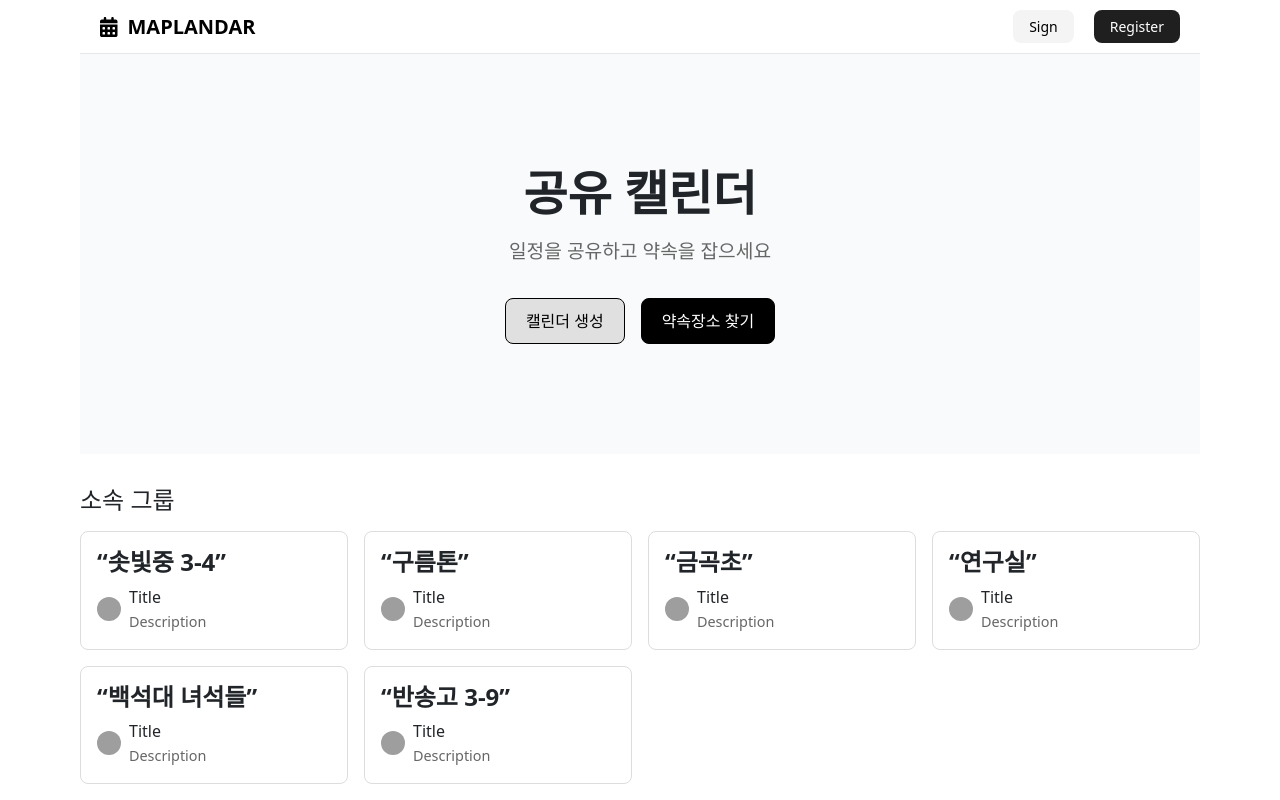
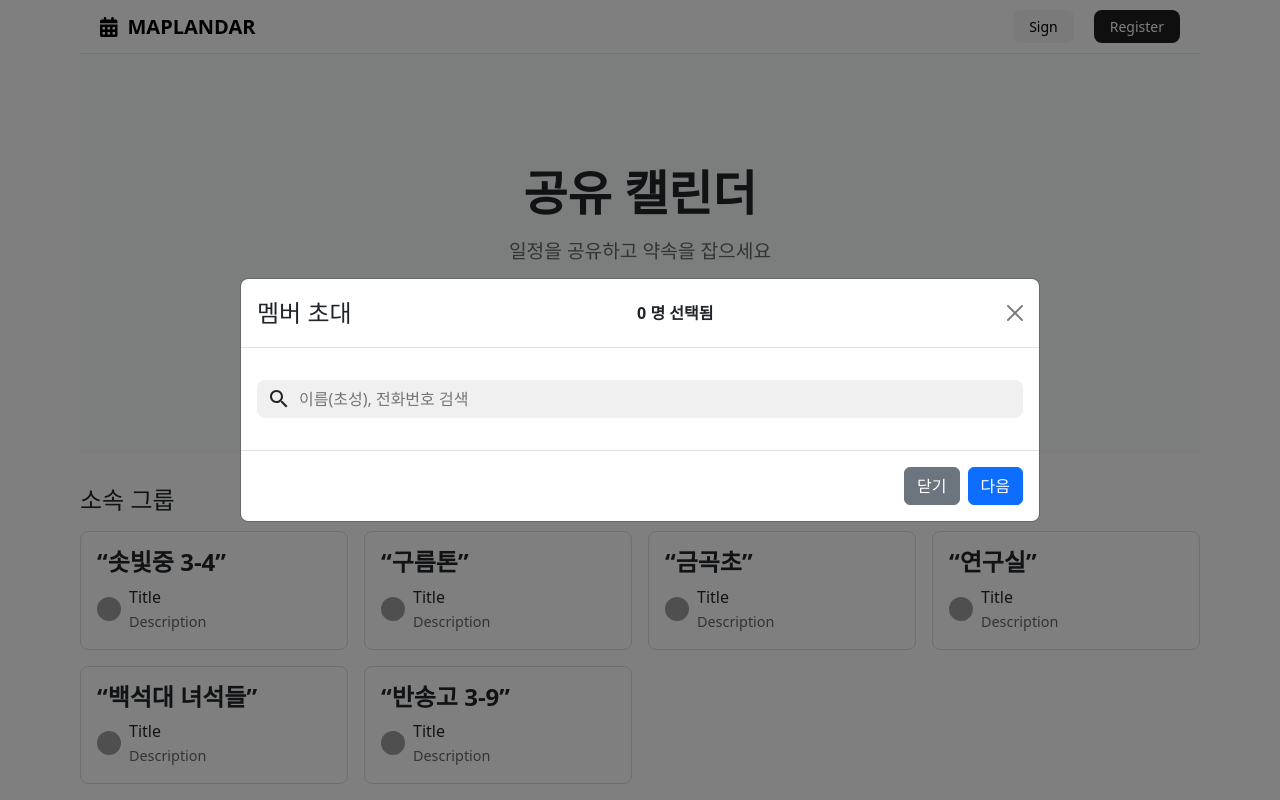
Before and after one commit to pyosunyoung/MAPLANDAR, a React (Create React App) app: page / in a window 1280 px wide. Both pictures are taken after a click on the button "캘린더 생성". Shown: the top 800 px of the page. Built offline with nearby package versions, Linux system fonts and the light colour scheme; grey boxes are pictures that could not be loaded.

Commit message:
캘린더 생성 작업중

```diff
--- a/src/pages/HomePage/HomePage.js
+++ b/src/pages/HomePage/HomePage.js
@@ -1,5 +1,7 @@
-import React from "react";
+import React, { useState } from "react";
+import { useSelector } from 'react-redux';
 import styled from "styled-components";
+import FriendModal from './Modal/FriendModal';
 
 const Container = styled.div`
 
@@ -98,6 +100,8 @@ const GroupCard = styled.div`
   }
 `;
 const HomePage = () => {
+  const [showModal,setShowModal] = useState(false);
+  const { rofile, friendsList} = useSelector((state)=>state.user);
   const dummyGroups = [
     "솟빛중 3-4",
     "구름톤",
@@ -106,13 +110,16 @@ const HomePage = () => {
     "백석대 녀석들",
     "반송고 3-9",
   ];
+  const handleCreateCalender = () => {
+    setShowModal(true);
+  }
   return (
     <Container>
     <TitleSection>
       <MainTitle>공유 캘린더</MainTitle>
       <SubTitle>일정을 공유하고 약속을 잡으세요</SubTitle>
       <ButtonGroup>
-        <button className="create">캘린더 생성</button>
+        <button className="create" onClick={handleCreateCalender}>캘린더 생성</button>
         <button className="search">약속장소 찾기</button>
       </ButtonGroup>
     </TitleSection>
@@ -137,6 +144,15 @@ const HomePage = () => {
         ))}
       </GroupGrid>
     </GroupSection>
+    <FriendModal
+  show={showModal}
+  handleClose={() => setShowModal(false)}
+  onNext={(selectedFriends) => {
+    console.log("선택된 친구들:", selectedFriends.map(f => f.id));
+    setShowModal(false);
+    // 다음 로직 처리
+  }}
+/>
   </Container>
 );
 };
--- /dev/null
+++ b/src/pages/HomePage/Modal/FriendModal.js
@@ -0,0 +1,160 @@
+import React, { useState } from 'react';
+import { useSelector } from 'react-redux';
+import { Modal, Button } from 'react-bootstrap';
+import { Person, Close, Search } from '@mui/icons-material';
+import styled from 'styled-components';
+
+const colors = ['#ff8a80', '#ffd180', '#ffff8d', '#ccff90', '#a7ffeb', '#80d8ff', '#b388ff'];
+
+const FriendModal = ({ show, handleClose, onNext }) => {
+  const { friendsList } = useSelector((state) => state.user);
+  const [searchTerm, setSearchTerm] = useState('');
+  const [selectedFriends, setSelectedFriends] = useState([]);
+
+  const toggleFriendSelection = (friend) => {
+    const exists = selectedFriends.find(f => f.userId === friend.userId);
+    if (exists) {
+      setSelectedFriends(selectedFriends.filter(f => f.userId !== friend.userId));
+    } else {
+      setSelectedFriends([...selectedFriends, friend]);
+    }
+  };
+
+  const handleRemove = (id) => {
+    setSelectedFriends(selectedFriends.filter(f => f.userId !== id));
+  };
+
+  const filteredFriends = friendsList?.filter(f =>
+    f.name.toLowerCase().includes(searchTerm.toLowerCase())
+  ) || [];
+
+  const getColor = (index) => colors[index % colors.length];
+
+  return (
+    <Modal show={show} onHide={handleClose} centered size="lg">
+      <Modal.Header closeButton>
+        <Modal.Title>멤버 초대</Modal.Title>
+        <div className="ms-auto fw-bold">{selectedFriends.length} 명 선택됨</div>
+      </Modal.Header>
+
+      <Modal.Body>
+        {/* Selected User Chips */}
+        <SelectedList>
+          {selectedFriends.map((user, i) => (
+            <Chip key={user.userId}>
+              <Person style={{ color: getColor(i) }} />
+              <span>{user.name}</span>
+              <Close className="remove" onClick={() => handleRemove(user.userId)} />
+            </Chip>
+          ))}
+        </SelectedList>
+
+        {/* Search Input */}
+        <SearchBox>
+          <Search className="icon" />
+          <input
+            type="text"
+            placeholder="이름(초성), 전화번호 검색"
+            value={searchTerm}
+            onChange={(e) => setSearchTerm(e.target.value)}
+          />
+        </SearchBox>
+
+        {/* Friends List */}
+        <FriendList>
+          {filteredFriends.map((friend, i) => {
+            const isSelected = selectedFriends.some(f => f.userId === friend.userId);
+            return (
+              <FriendItem key={friend.userId} onClick={() => toggleFriendSelection(friend)}>
+                <Person style={{ color: getColor(i) }} />
+                <span>{friend.name}</span>
+                <input type="checkbox" checked={isSelected} readOnly />
+              </FriendItem>
+            );
+          })}
+        </FriendList>
+      </Modal.Body>
+
+      <Modal.Footer>
+        <Button variant="secondary" onClick={handleClose}>
+          닫기
+        </Button>
+        <Button variant="primary" onClick={() => onNext(selectedFriends)}>
+          다음
+        </Button>
+      </Modal.Footer>
+    </Modal>
+  );
+};
+
+export default FriendModal;
+
+
+// 🔷 Styled Components
+const SelectedList = styled.div`
+  display: flex;
+  flex-wrap: wrap;
+  gap: 8px;
+  margin-bottom: 1rem;
+`;
+
+const Chip = styled.div`
+  display: flex;
+  align-items: center;
+  background-color: #f1f3f5;
+  padding: 6px 10px;
+  border-radius: 20px;
+  gap: 5px;
+
+  .remove {
+    cursor: pointer;
+    font-size: 1rem;
+  }
+`;
+
+const SearchBox = styled.div`
+  display: flex;
+  align-items: center;
+  background: #f0f0f0;
+  padding: 6px 10px;
+  border-radius: 8px;
+  margin-bottom: 1rem;
+
+  .icon {
+    margin-right: 6px;
+  }
+
+  input {
+    border: none;
+    outline: none;
+    background: transparent;
+    flex: 1;
+  }
+`;
+
+const FriendList = styled.div`
+  display: flex;
+  flex-direction: column;
+  gap: 0.6rem;
+  max-height: 300px;
+  overflow-y: auto;
+`;
+
+const FriendItem = styled.div`
+  display: flex;
+  align-items: center;
+  justify-content: space-between;
+  background: #fafafa;
+  padding: 8px 12px;
+  border-radius: 8px;
+  cursor: pointer;
+
+  &:hover {
+    background-color: #efefef;
+  }
+
+  span {
+    flex-grow: 1;
+    margin-left: 10px;
+  }
+`;
```
